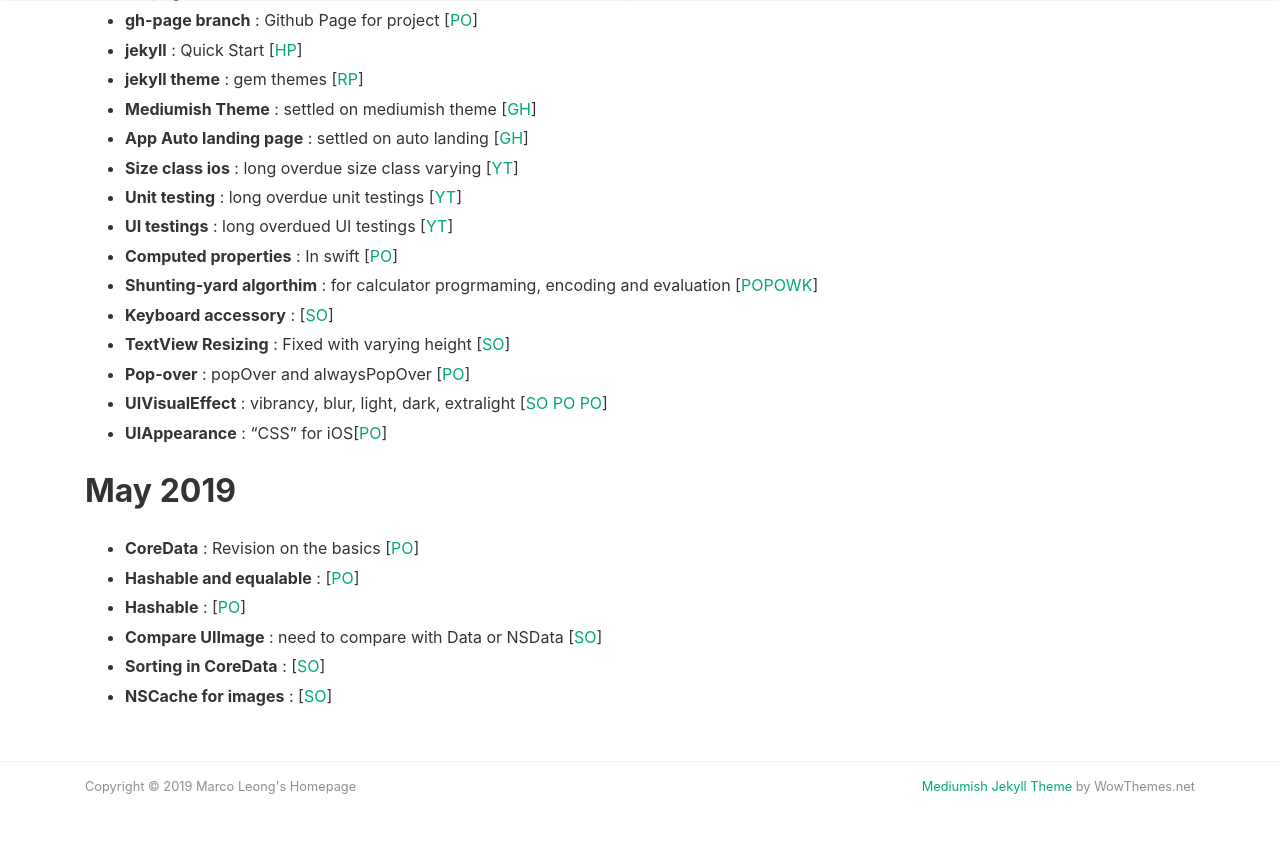
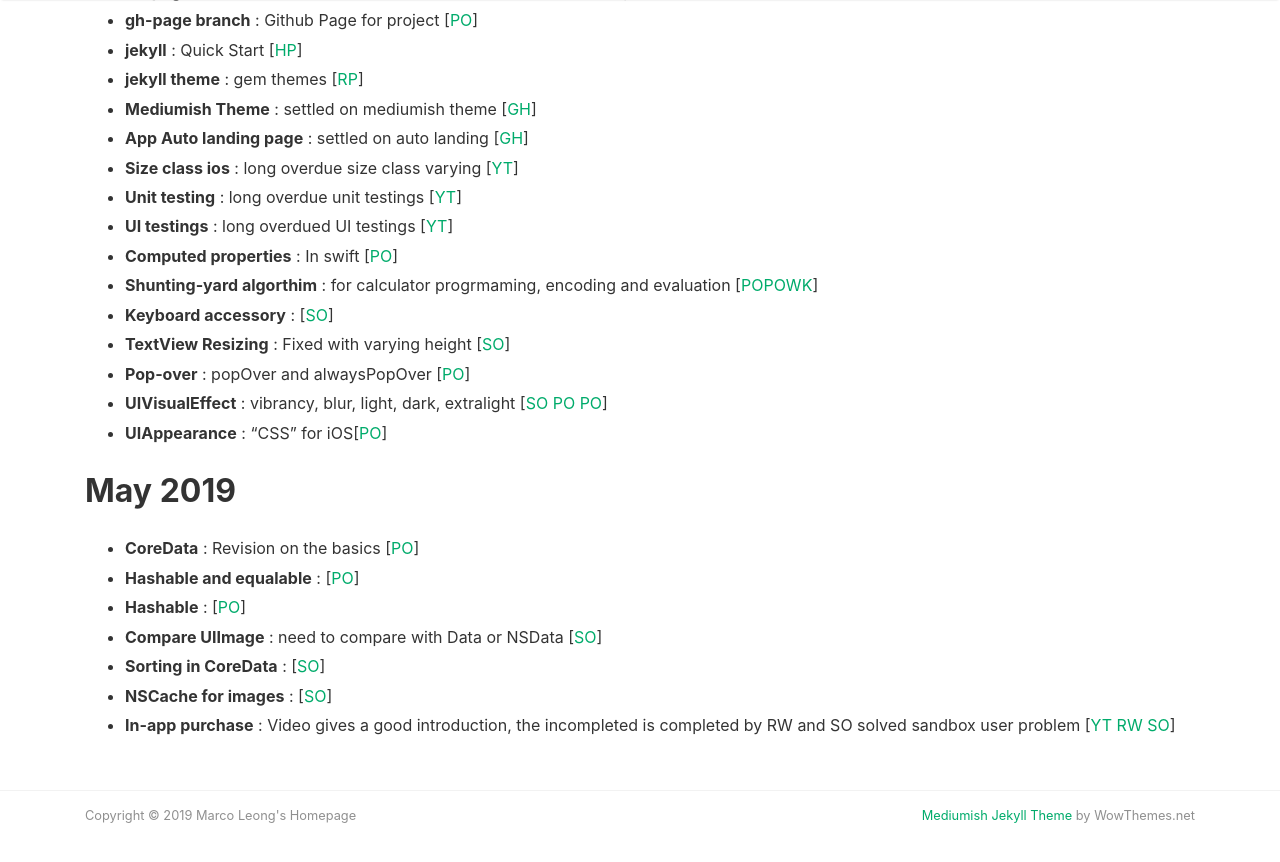
Before and after one commit to MarcoLeongDev/MarcoLeongDev.github.io, a Jekyll site: the page built from journey.md, in a window 1280 px wide and 900 px high, scrolled down 950 px. Shown: the top 862 px of the window. Built offline with Jekyll 4.4.1, drawn with Linux system fonts in a browser that asks for light colours; nearby versions of some CDN libraries; our own code applies the rules of GitHub Pages for plain Markdown files.

Commit message:
Update journey.md

```diff
--- a/journey.md
+++ b/journey.md
@@ -29,6 +29,7 @@
 - **Compare UIImage** : need to compare with Data or NSData [[SO](https://stackoverflow.com/questions/34752570/uiimage-is-equal-to)]
 - **Sorting in CoreData** : [[SO](https://stackoverflow.com/questions/42479412/sort-by-date-swift-3)]
 - **NSCache for images** : [[SO](https://stackoverflow.com/questions/40873685/how-to-cache-images-using-urlsession-in-swift)]
+- **In-app purchase** : Video gives a good introduction, the incompleted is completed by RW and SO solved sandbox user problem [[YT](https://www.youtube.com/watch?v=YHGIij_stpk) [RW](https://www.raywenderlich.com/5456-in-app-purchase-tutorial-getting-started) [SO](https://stackoverflow.com/questions/38266084/itunes-account-creation-not-allowed-when-trying-to-test-in-app-purchases)]
 
 
 <!-- - <details><summary>App Auto landing page</summary> settled on auto landing <a href="https://github.com/emilbaehr/automatic-app-landing-page">[GH]</a></details> -->
```
